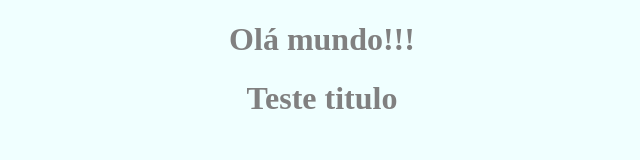
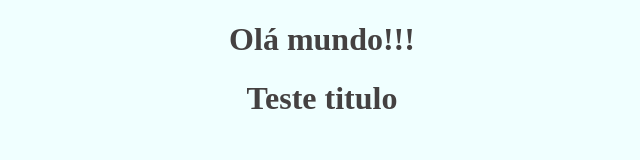
Before and after one commit to pauloaug07/MaterialIW, a plain HTML site: page index.html in a window 1280 px wide. Shown: the whole page, without its empty margins (318-958 px from the left). Drawn offline with Linux system fonts and the light colour scheme.

Commit message:
color-rgb

```diff
--- a/index.html
+++ b/index.html
@@ -1,22 +1,26 @@
 <!DOCTYPE html>
 <html lang="pt-br">
+
 <head>
 	<meta charset="UTF-8">
 	<meta http-equiv="X-UA-Compatible" content="IE=edge">
 	<meta name="viewport" content="width=device-width, initial-scale=1.0">
 	<title>Primeiro site</title>
 	<style>
-		body{
+		body {
 			background-color: azure;
 		}
-		h1{
-			color:gray;
+
+		h1 {
+			color: rgb(68, 65, 65);
 			text-align: center;
 		}
 	</style>
 </head>
+
 <body>
 	<h1>Olá mundo!!!</h1>
 	<h1>Teste titulo</h1>
 </body>
+
 </html>
```
